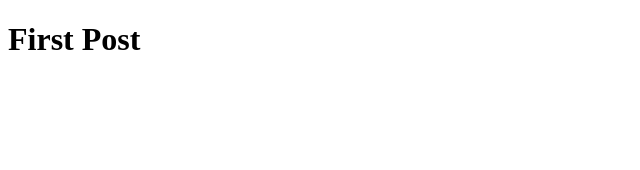
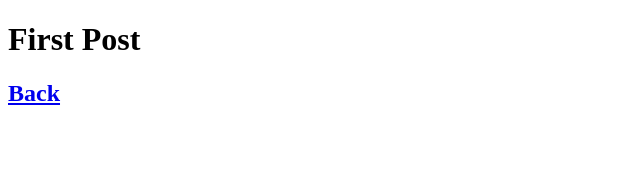
Before and after one commit to AndyVernon/Next_JS_Learning, a Next.js app: page /posts/first-post in a window 1280 px wide. Shown: the top 170 px of the page, without its empty margins (0-640 px from the left). Built offline with nearby package versions, Linux system fonts and the light colour scheme.

Commit message:
Added link between pages

```diff
--- a/pages/index.js
+++ b/pages/index.js
@@ -1,4 +1,5 @@
 import { useState } from 'react'
+import Link from 'next/link'
 
 function Header({title}) {
     return <h1>{title ? title : 'Default title'}</h1>
@@ -25,6 +26,7 @@
             </ul>
 
             <button onClick={handleClick}>Like ({likes})</button>
+            <Link href="/posts/first-post">First post</Link>
         </div>
     )
 }
--- a/pages/posts/first-post.js
+++ b/pages/posts/first-post.js
@@ -1,3 +1,13 @@
+import Link from 'next/link'
+
 export default function FirstPost() {
-    return <h1>First Post</h1>
+    return (
+        <>
+        <h1>First Post</h1>
+        <h2>
+            <Link href="/">Back</Link>
+        </h2>
+        </>
+    );
+
 }
```
